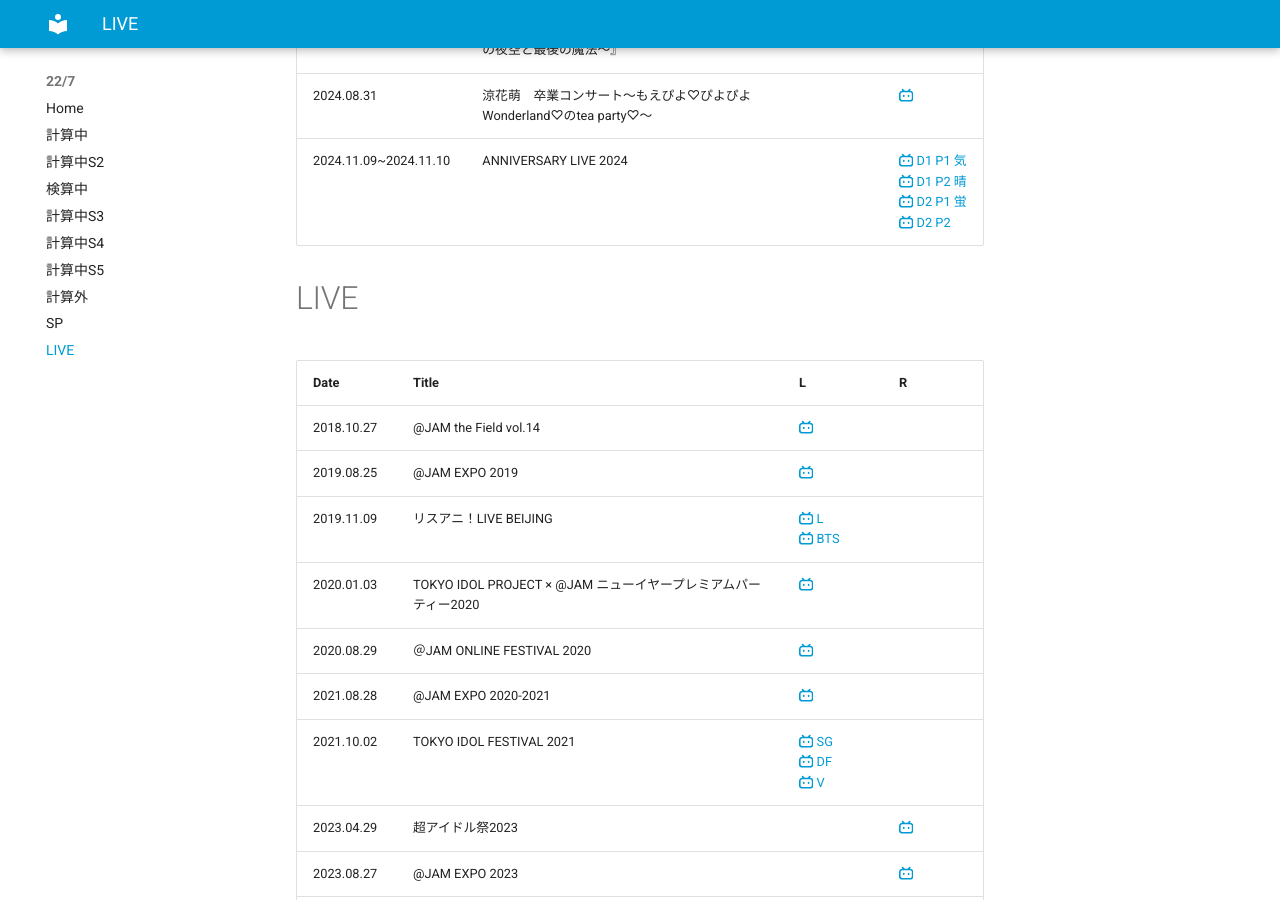
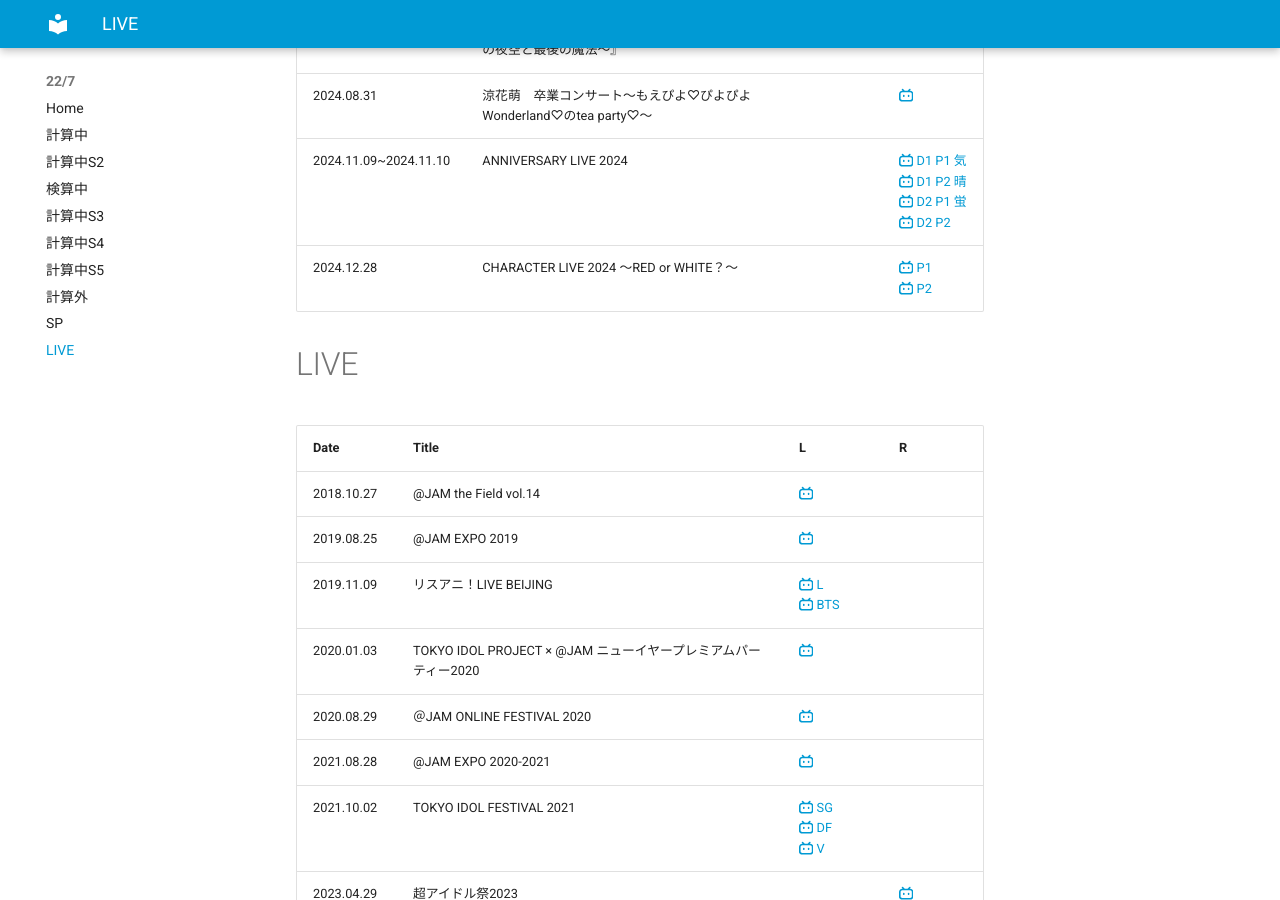
Before and after one commit to aki-192/nananiji, an MkDocs documentation site: the page built from docs/live.md, in a window 1280 px wide and 900 px high, scrolled down 1826 px. Built offline with MkDocs 1.6.1 and Material for MkDocs 9.7.7, drawn with Linux system fonts in a browser that asks for light colours.

Commit message:
Update live.md

```diff
--- a/docs/live.md
+++ b/docs/live.md
@@ -34,6 +34,7 @@ title: LIVE
 | 2024.08.31 | Summer Live 2024 「Magic School Days」 〜夏の夜空と最後の魔法〜』 | | [:simple-bilibili:](https://www.bilibili.com/video/BV1uJnfeoEEE/) |
 | 2024.08.31 | 涼花萌　卒業コンサート〜もえぴよ♡ぴよぴよWonderland♡のtea party♡〜 | | [:simple-bilibili:](https://www.bilibili.com/video/BV1KbHcebECa/) |
 | 2024.11.09~2024.11.10 | ANNIVERSARY LIVE 2024 |  |  [:simple-bilibili: D1 P1 気](https://www.bilibili.com/video/BV1DADkYBEz2/) <br> [:simple-bilibili: D1 P2 晴](https://www.bilibili.com/video/BV1SDDkYiE6o/) <br> [:simple-bilibili: D2 P1 蛍](https://www.bilibili.com/video/BV1Tcm6YHE4j/) <br> [:simple-bilibili: D2 P2](https://www.bilibili.com/video/BV1KPm6YJEsc/) |
+| 2024.12.28 | CHARACTER LIVE 2024 〜RED or WHITE？〜 | | [:simple-bilibili: P1](https://www.bilibili.com/video/BV1NT6bYAEvq/) <br> [:simple-bilibili: P2](https://www.bilibili.com/video/BV1Jq6tYXEiG/) |
 
 # LIVE
 
```
